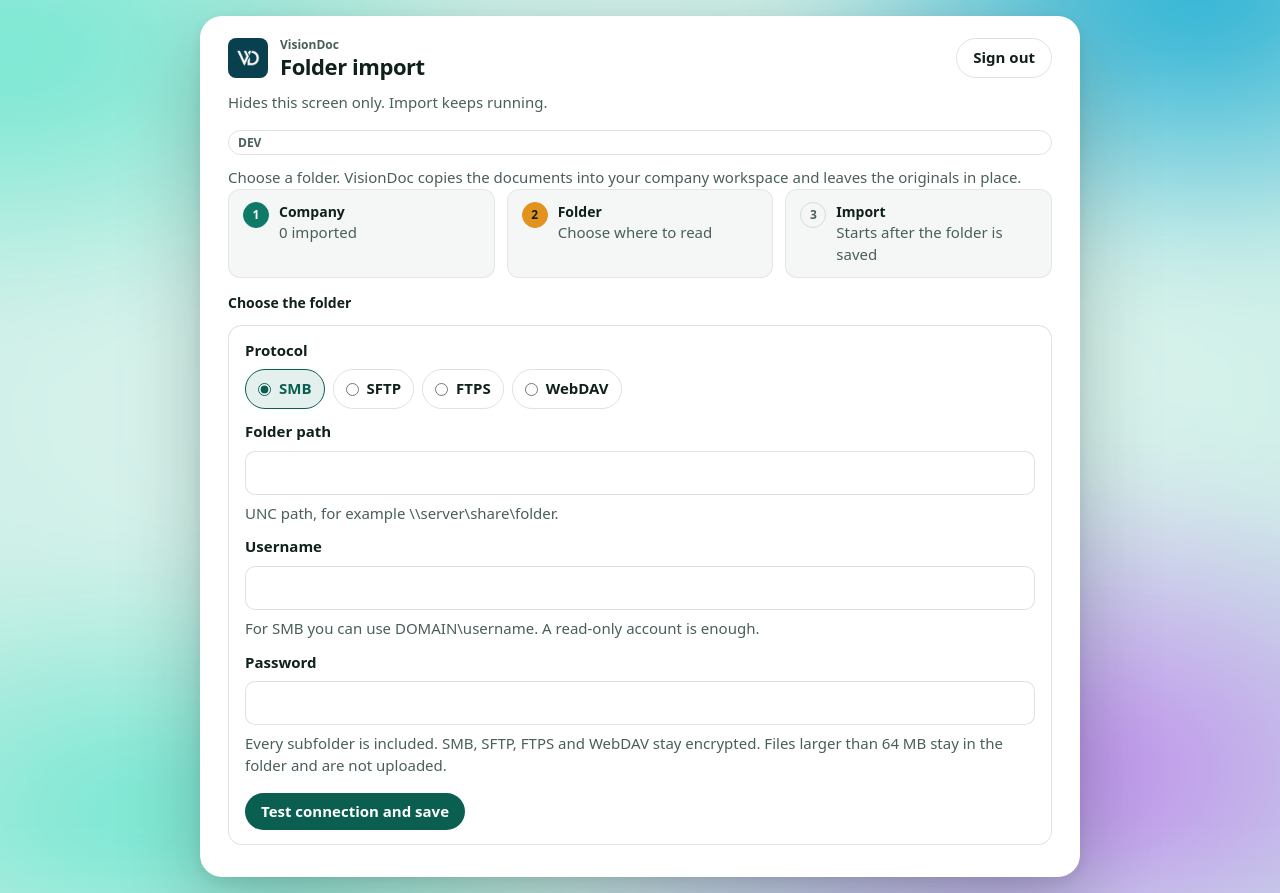
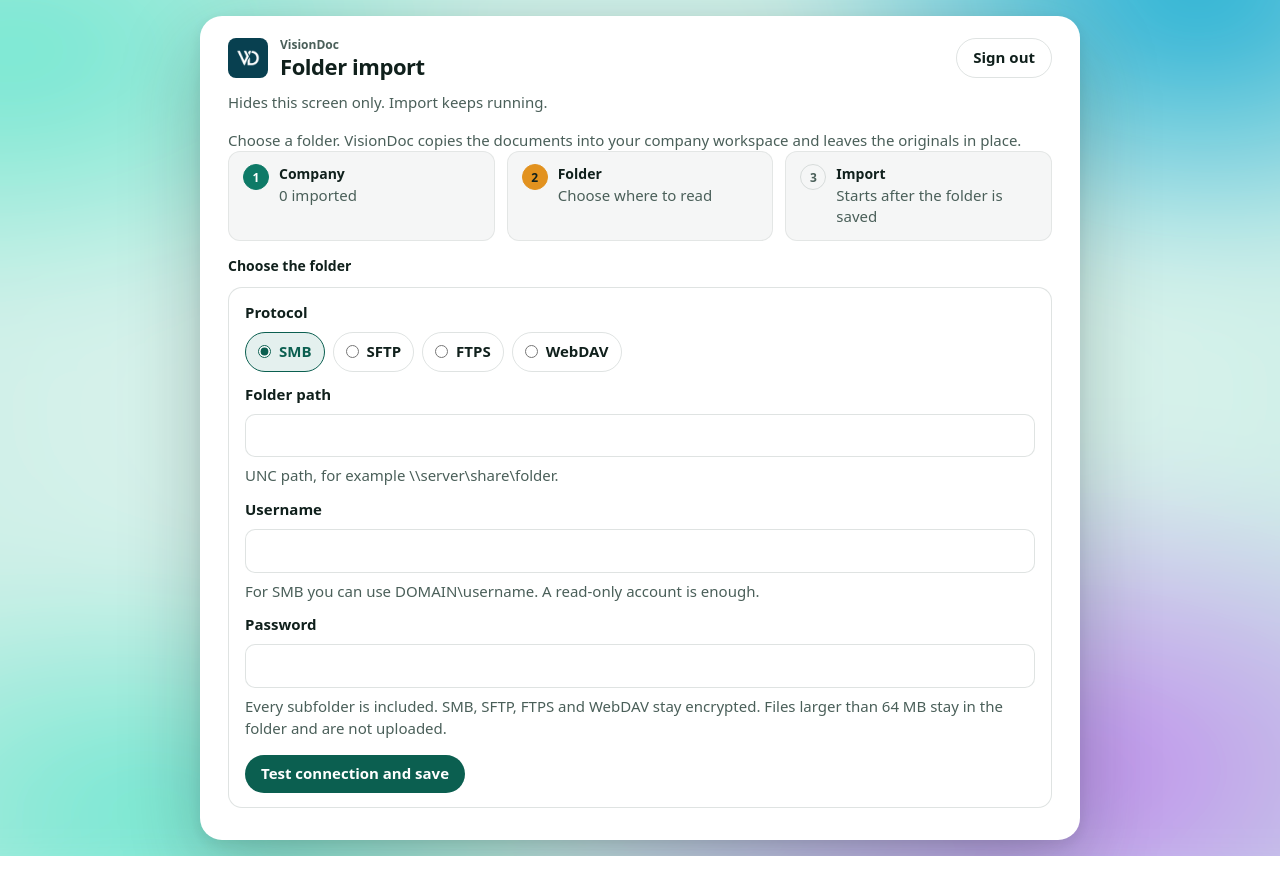
Before and after one commit to kaff-international-limited/visiondoc-smb, a Flask app: page / in a window 1280 px wide. After the commit the page ends 856 px from the top, so only its background shows below. Run offline with Flask 3, Linux system fonts and the light colour scheme; the visitor is signed in with stand-in values (Sample User, id 1); parts of the project's set-up code (start-up, migrations or seed data) failed here and were passed over.

Commit message:
feat: connect the folder importer to VisionDoc production
The image signs in only to https://app.visiondoc.ai.

```diff
--- a/app.py
+++ b/app.py
@@ -24,11 +24,7 @@ from cryptography.fernet import Fernet
 from flask import Flask, abort, redirect, render_template, request, session
 from requests_toolbelt.multipart.encoder import MultipartEncoder
 
-ENVIRONMENT = os.environ.get("ENVIRONMENT", "dev")
-PREFIXES = {"dev": "app.dev", "staging": "app.stg", "prod": "app"}
-if ENVIRONMENT not in PREFIXES:
-    raise RuntimeError("Choose dev, staging, or prod")
-API = f"https://{PREFIXES[ENVIRONMENT]}.visiondoc.ai/api"
+API = "https://app.visiondoc.ai/api"
 DATA = Path(os.environ.get("APPLIANCE_DATA", "/data"))
 DATA.mkdir(parents=True, exist_ok=True, mode=0o700)
 os.umask(0o077)
@@ -71,7 +67,7 @@ def config():
             return {}
         value = json.loads(FERNET.decrypt(CONFIG.read_bytes()))
         if value.get("target") != API:
-            raise RuntimeError("This volume belongs to another environment. Use a separate volume.")
+            raise RuntimeError("This volume was created for a different VisionDoc address. Use a separate volume.")
         return value
 
 
@@ -131,7 +127,7 @@ def index():
     with connect() as c:
         files = [dict(row) for row in c.execute("SELECT * FROM files ORDER BY updated DESC LIMIT 200")] if cfg else []
         count = c.execute("SELECT COUNT(*) FROM sent").fetchone()[0] if cfg else 0
-    return render_template("index.html", environment=ENVIRONMENT, cfg=cfg,
+    return render_template("index.html", cfg=cfg,
                            files=files, count=count, state=STATE.copy(), csrf=session["csrf"],
                            error=session.pop("error", None))
 
--- a/compose.yaml
+++ b/compose.yaml
@@ -1,11 +1,9 @@
-name: visiondoc-smb-${ENVIRONMENT:-dev}
+name: visiondoc-smb-prod
 services:
   importer:
-    image: visiondoc-smb:${ENVIRONMENT:-dev}${IMAGE_SUFFIX:-}
+    image: visiondoc-smb:prod${IMAGE_SUFFIX:-}
     build:
       context: .
-      args:
-        ENVIRONMENT: ${ENVIRONMENT:-dev}
     restart: unless-stopped
     ports:
       - "127.0.0.1:${UI_PORT:-8787}:8080"
--- a/templates/index.html
+++ b/templates/index.html
@@ -142,11 +142,8 @@ html[data-brand="visiondoc"] details form{margin-top:4px}
 {% if session.get('authenticated') %}
 <form class="session" method="post" action="/logout"><input type="hidden" name="csrf" value="{{ csrf }}"><button class="ghost">Sign out</button></form>
 <p class="out-note">Hides this screen only. Import keeps running.</p>
-{% elif environment != 'prod' %}
-<span class="badge">{{ environment|upper }}</span>
 {% endif %}
 </header>
-{% if environment != 'prod' and session.get('authenticated') %}<p class="badge">{{ environment|upper }}</p>{% endif %}
 {% if error %}<div class="err">{{ error }}</div>{% endif %}
 {% if not session.get('authenticated') %}
 <h2>Sign in</h2>
```
Also changed, not shown: tests/samba/run.py (+1 -1 lines), tests/test_appliance.py (+2 -2 lines), README.md, 1 other file.
